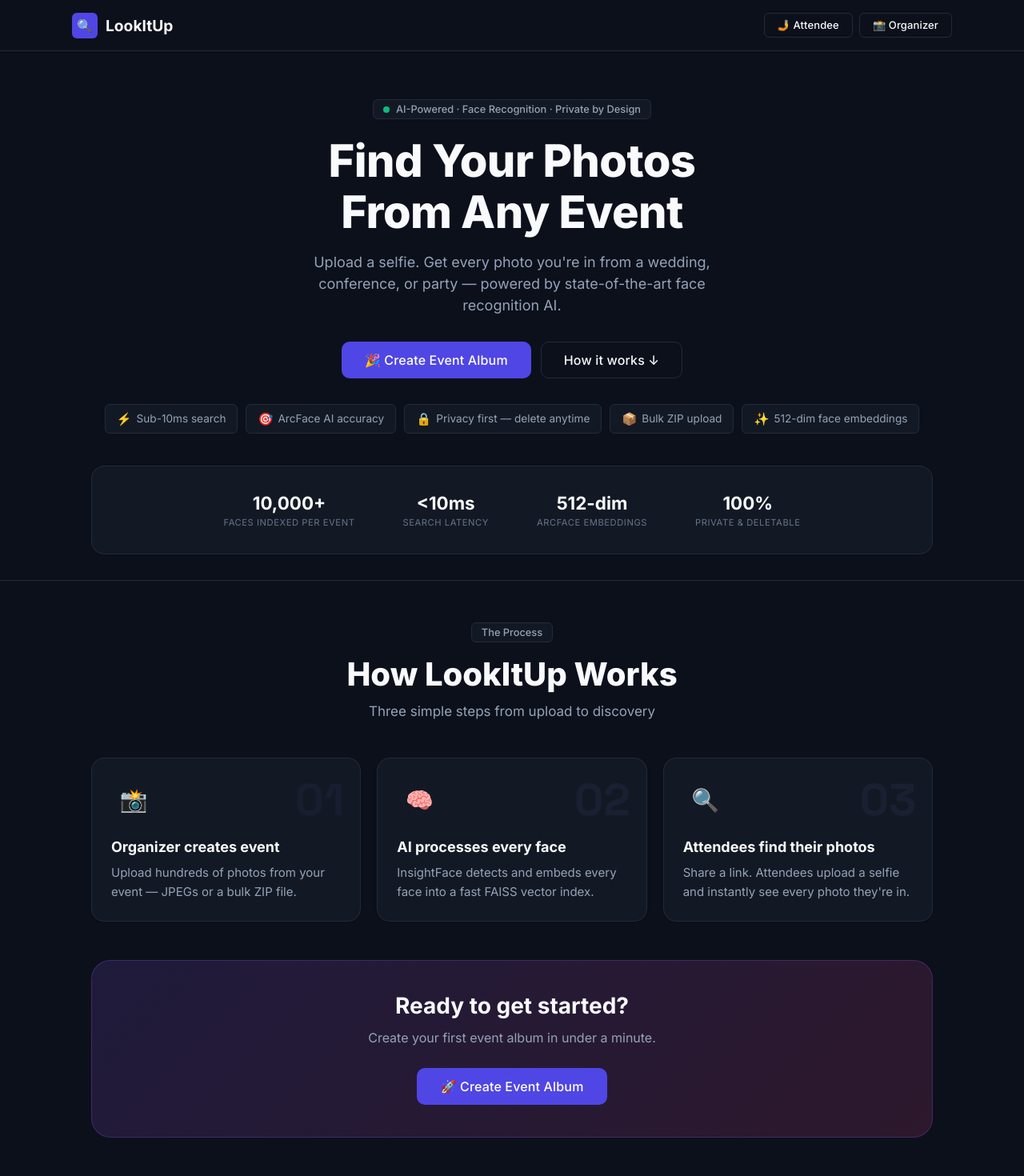
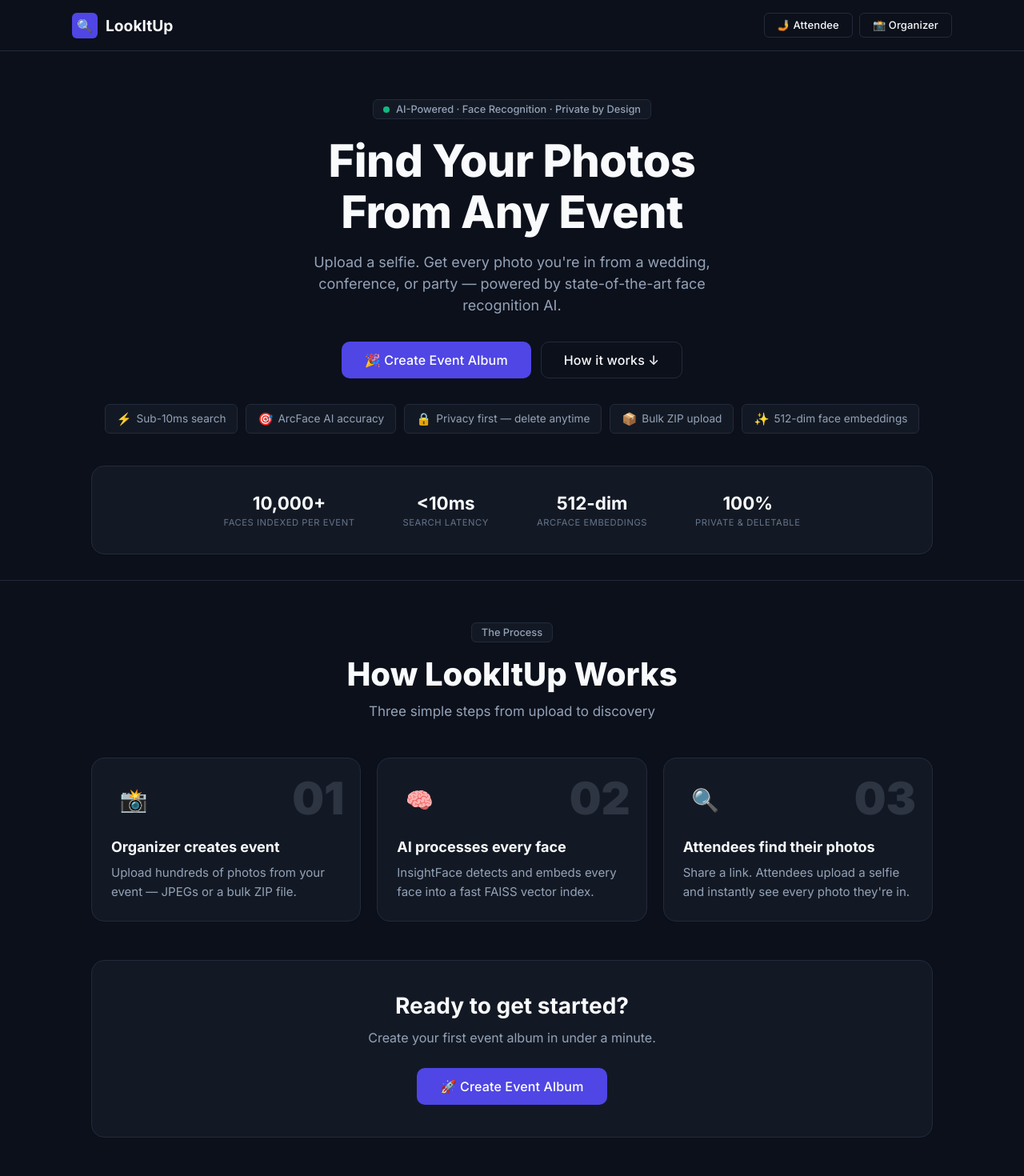
Before and after one commit to chaudhary-pawan/lookitup, a React (Vite) app in the folder frontend/: page / in a window 1280 px wide. Shown: the top 1470 px of the page at 80% size. Built offline with nearby package versions, Linux system fonts and the light colour scheme; no server answers.

Commit message:
frontend: style step numbers with slate-gray and higher visibility

```diff
--- a/frontend/src/pages/HomePage.jsx
+++ b/frontend/src/pages/HomePage.jsx
@@ -15,21 +15,21 @@
     title: 'Organizer creates event',
     desc: 'Upload hundreds of photos from your event — JPEGs or a bulk ZIP file.',
     icon: '📸',
-    color: 'var(--violet)',
+    color: 'var(--accent)',
   },
   {
     step: '02',
     title: 'AI processes every face',
     desc: 'InsightFace detects and embeds every face into a fast FAISS vector index.',
     icon: '🧠',
-    color: 'var(--pink)',
+    color: 'var(--accent)',
   },
   {
     step: '03',
     title: 'Attendees find their photos',
     desc: 'Share a link. Attendees upload a selfie and instantly see every photo they\'re in.',
     icon: '🔍',
-    color: 'var(--cyan)',
+    color: 'var(--accent)',
   },
 ];
 
@@ -61,8 +61,8 @@
           AI-Powered · Face Recognition · Private by Design
         </div>
 
-        <h1>
-          Find <span className="gradient-text">Your Photos</span>
+        <h1 style={{ fontWeight: 800 }}>
+          Find Your Photos
           <br />From Any Event
         </h1>
 
@@ -135,9 +135,9 @@
             <div key={item.step} className="glow-card" style={{ position: 'relative', overflow: 'hidden' }}>
               <div style={{
                 position: 'absolute', top: 16, right: 20,
-                fontSize: '3.5rem', fontWeight: 900, opacity: 0.06,
-                fontFamily: "'Space Grotesk', sans-serif",
-                color: item.color,
+                fontSize: '3.5rem', fontWeight: 900, opacity: 0.2,
+                fontFamily: "'Inter', sans-serif",
+                color: 'var(--text-secondary)',
               }}>
                 {item.step}
               </div>
@@ -159,14 +159,10 @@
         </div>
 
         {/* CTA Banner */}
-        <div style={{
+        <div className="glow-card" style={{
           marginTop: 48,
           padding: '40px',
-          borderRadius: 'var(--radius-xl)',
-          background: 'linear-gradient(135deg, rgba(139,92,246,0.15) 0%, rgba(236,72,153,0.15) 100%)',
-          border: '1px solid rgba(139,92,246,0.25)',
           textAlign: 'center',
-          backdropFilter: 'blur(20px)',
         }}>
           <h2 style={{ fontSize: '1.75rem', marginBottom: '12px' }}>
             Ready to get started?
```
